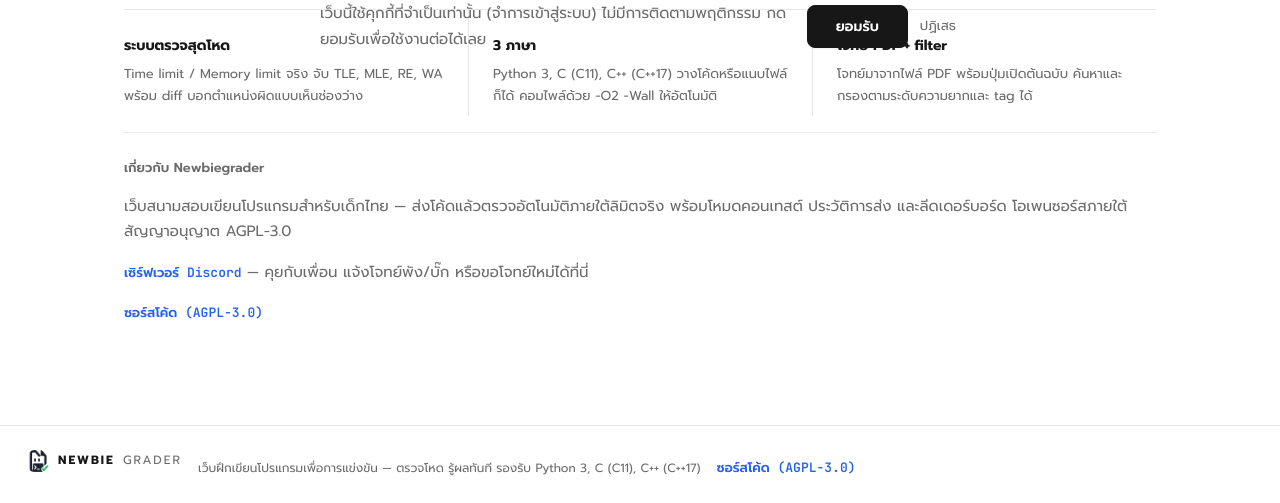
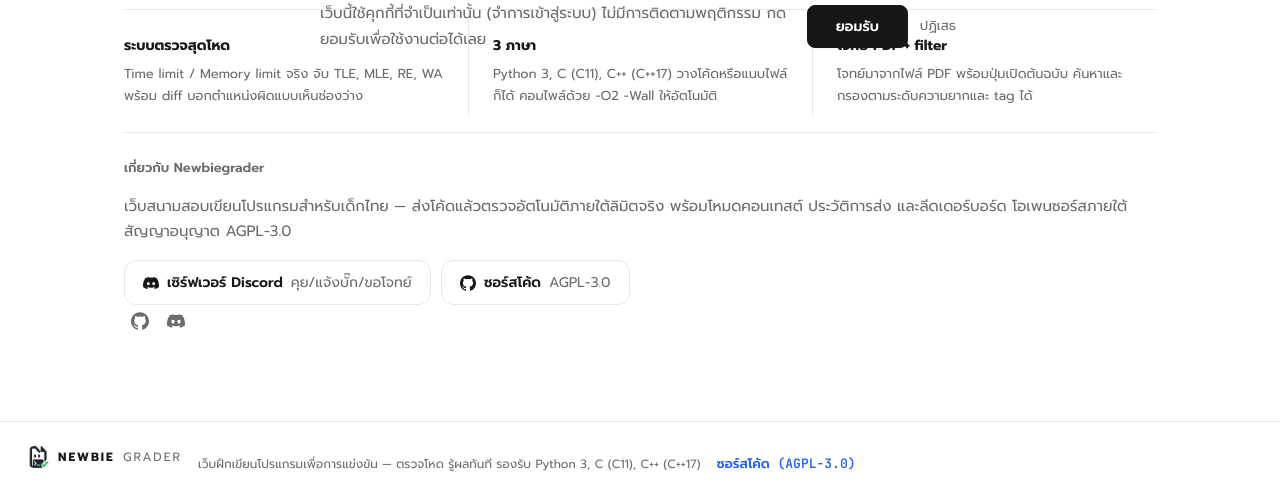
Before and after one commit to n3wbiekkkk/Newbiegrader, a FastAPI app: page / in a window 1280 px wide. Shown: the part 716-1219 px from the top of the page. After the commit the page ends 1188 px from the top, so only its background shows below. Run offline with FastAPI, Linux system fonts and the light colour scheme; data that the repository does not hold is empty.

Commit message:
Frontend: GitHub/Discord icons, social footer, about link cards

```diff
--- a/static/index.html
+++ b/static/index.html
@@ -18,7 +18,7 @@
 <link rel="preconnect" href="https://fonts.googleapis.com">
 <link rel="preconnect" href="https://fonts.gstatic.com" crossorigin>
 <link rel="stylesheet" href="https://fonts.googleapis.com/css2?family=Prompt:wght@400;500;600;700&family=JetBrains+Mono:wght@400;600;700&display=swap">
-<link rel="stylesheet" href="/styles.css?v=15">
+<link rel="stylesheet" href="/styles.css?v=16">
 </head>
 <body>
 <svg width="0" height="0" style="position:absolute" aria-hidden="true">
@@ -29,6 +29,8 @@
     <symbol id="i-trophy" viewBox="0 0 24 24"><path d="M8 4h8v5a4 4 0 0 1-8 0V4z"/><path d="M8 5H4a3 3 0 0 0 4 4M16 5h4a3 3 0 0 1-4 4M12 13v4M8 20h8M10 17h4"/></symbol>
     <symbol id="i-history" viewBox="0 0 24 24"><circle cx="12" cy="12" r="9"/><path d="M12 7v5l3 2"/></symbol>
     <symbol id="i-settings" viewBox="0 0 24 24"><path d="M4 8h10M18 8h2M4 16h2M10 16h10"/><circle cx="16" cy="8" r="2"/><circle cx="8" cy="16" r="2"/></symbol>
+    <symbol id="i-github" viewBox="0 0 24 24"><path d="M12 .297c-6.63 0-12 5.373-12 12 0 5.303 3.438 9.8 8.205 11.385.6.113.82-.258.82-.577 0-.285-.01-1.04-.015-2.04-3.338.724-4.042-1.61-4.042-1.61C4.422 18.07 3.633 17.7 3.633 17.7c-1.087-.744.084-.729.084-.729 1.205.084 1.838 1.236 1.838 1.236 1.07 1.835 2.809 1.305 3.495.998.108-.776.417-1.305.76-1.605-2.665-.3-5.466-1.332-5.466-5.93 0-1.31.465-2.38 1.235-3.22-.135-.303-.54-1.523.105-3.176 0 0 1.005-.322 3.3 1.23.96-.267 1.98-.399 3-.405 1.02.006 2.04.138 3 .405 2.28-1.552 3.285-1.23 3.285-1.23.645 1.653.24 2.873.12 3.176.765.84 1.23 1.91 1.23 3.22 0 4.61-2.805 5.625-5.475 5.92.42.36.81 1.096.81 2.22 0 1.606-.015 2.896-.015 3.286 0 .315.21.69.825.57C20.565 22.092 24 17.592 24 12.297c0-6.627-5.373-12-12-12"/></symbol>
+    <symbol id="i-discord" viewBox="0 0 24 24"><path d="M20.317 4.37a19.79 19.79 0 00-4.885-1.515.074.074 0 00-.079.037c-.21.375-.444.865-.608 1.25a18.27 18.27 0 00-5.487 0 12.64 12.64 0 00-.617-1.25.077.077 0 00-.079-.037A19.736 19.736 0 003.677 4.37a.07.07 0 00-.032.027C.533 9.046-.319 13.58.099 18.058a.082.082 0 00.031.056 19.9 19.9 0 005.993 3.03.078.078 0 00.084-.028c.462-.63.874-1.295 1.226-1.994a.076.076 0 00-.041-.106 13.107 13.107 0 01-1.872-.892.077.077 0 01-.008-.128c.126-.094.252-.192.372-.291a.074.074 0 01.078-.01c3.928 1.793 8.18 1.793 12.062 0a.074.074 0 01.078.01c.12.098.246.198.373.292a.077.077 0 01-.006.127 12.3 12.3 0 01-1.873.892.077.077 0 00-.041.107c.36.698.772 1.362 1.225 1.993a.076.076 0 00.084.028 19.84 19.84 0 006.002-3.03.077.077 0 00.032-.054c.5-5.177-.838-9.674-3.549-13.66a.061.061 0 00-.031-.03zM8.02 15.331c-1.183 0-2.157-1.085-2.157-2.419 0-1.333.955-2.419 2.157-2.419 1.21 0 2.176 1.096 2.157 2.42 0 1.333-.956 2.418-2.157 2.418zm7.975 0c-1.183 0-2.157-1.085-2.157-2.419 0-1.333.955-2.419 2.157-2.419 1.21 0 2.176 1.096 2.157 2.42 0 1.333-.946 2.418-2.157 2.418z"/></symbol>
     <symbol id="i-send" viewBox="0 0 24 24"><path d="M22 2L11 13"/><path d="M22 2l-7 20-4-9-9-4 20-7z"/></symbol>
     <symbol id="i-upload" viewBox="0 0 24 24"><path d="M12 16V4M6 10l6-6 6 6"/><path d="M4 20h16"/></symbol>
     <symbol id="i-copy" viewBox="0 0 24 24"><rect x="9" y="9" width="11" height="11" rx="2"/><path d="M5 15H4a2 2 0 0 1-2-2V4a2 2 0 0 1 2-2h9a2 2 0 0 1 2 2v1"/></symbol>
@@ -101,8 +103,14 @@
     <div class="card" id="about" style="margin-top:16px">
       <h3 class="pane-h">เกี่ยวกับ Newbiegrader</h3>
       <p class="dim">เว็บสนามสอบเขียนโปรแกรมสำหรับเด็กไทย — ส่งโค้ดแล้วตรวจอัตโนมัติภายใต้ลิมิตจริง พร้อมโหมดคอนเทสต์ ประวัติการส่ง และลีดเดอร์บอร์ด โอเพนซอร์สภายใต้สัญญาอนุญาต AGPL-3.0</p>
-      <p><a class="tlink" href="https://discord.gg/7NQDHFBpf6" rel="noopener external">เซิร์ฟเวอร์ Discord</a> <span class="dim">— คุยกับเพื่อน แจ้งโจทย์พัง/บั๊ก หรือขอโจทย์ใหม่ได้ที่นี่</span></p>
-      <p><a class="tlink" href="https://github.com/n3wbiekkkk/Newbiegrader" rel="noopener external">ซอร์สโค้ด (AGPL-3.0)</a></p>
+      <div class="about-links">
+        <a class="about-link" href="https://discord.gg/7NQDHFBpf6" rel="noopener external"><svg class="ic ic-fill"><use href="#i-discord"/></svg><span>เซิร์ฟเวอร์ Discord</span> <span class="dim">คุย/แจ้งบั๊ก/ขอโจทย์</span></a>
+        <a class="about-link" href="https://github.com/n3wbiekkkk/Newbiegrader" rel="noopener external"><svg class="ic ic-fill"><use href="#i-github"/></svg><span>ซอร์สโค้ด</span> <span class="dim">AGPL-3.0</span></a>
+      </div>
+  <div class="social-row">
+    <a class="social-link" href="https://github.com/n3wbiekkkk/Newbiegrader" rel="noopener external" title="GitHub" aria-label="GitHub"><svg class="ic ic-fill"><use href="#i-github"/></svg></a>
+    <a class="social-link" href="https://discord.gg/7NQDHFBpf6" rel="noopener external" title="Discord" aria-label="Discord"><svg class="ic ic-fill"><use href="#i-discord"/></svg></a>
+  </div>
     </div>
   </section>
 
--- a/static/styles.css
+++ b/static/styles.css
@@ -772,3 +772,22 @@ tr.test-row:hover td { background: var(--panel2); }
 .ring-fg { fill: none; stroke: var(--link); stroke-width: 3; stroke-linecap: round; }
 .ring-lbl { font-size: var(--fs-2xs); font-weight: 700; fill: var(--text); text-anchor: middle; }
 .arch-top .arch-bar { display: none; }
+
+/* brand icons (fill-based) + social links */
+.ic-fill { fill: currentColor; stroke: none; }
+.social-row { display: flex; gap: 4px; align-items: center; margin-left: auto; }
+.social-link {
+  display: inline-flex; align-items: center; justify-content: center;
+  width: 32px; height: 32px; border-radius: 8px; color: var(--dim);
+}
+.social-link:hover { color: var(--text); background: var(--panel2); }
+.social-link .ic { width: 18px; height: 18px; }
+.about-links { display: flex; gap: 10px; flex-wrap: wrap; margin-top: 12px; }
+.about-link {
+  display: inline-flex; align-items: center; gap: 8px;
+  border: 1px solid var(--border); border-radius: var(--r-md);
+  padding: 10px 18px; text-decoration: none; color: var(--text);
+  font-size: var(--fs-md); font-weight: 600; background: var(--card);
+}
+.about-link:hover { border-color: var(--dim); transform: translateY(-1px); box-shadow: var(--shadow); }
+.about-link .dim { font-weight: 400; }
```
